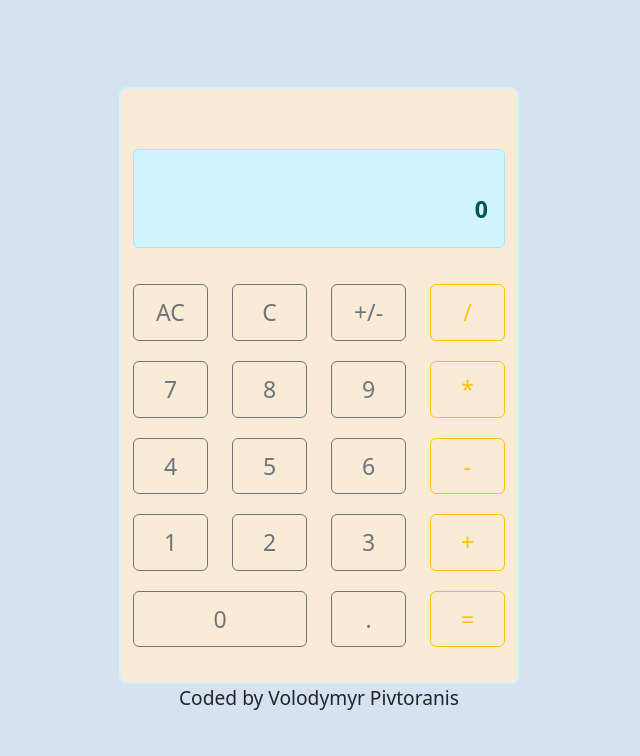
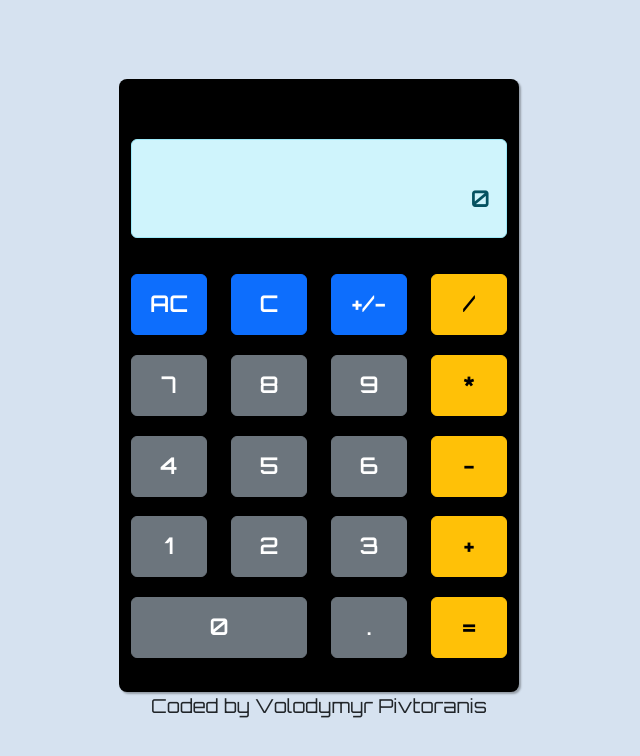
Before and after one commit to PivtoranisV/project-calculator, a plain HTML site: page index.html in a window 1280 px wide. Shown: the whole page, without its empty margins (321-961 px from the left). Drawn offline with nearby package versions, Linux system fonts and the light colour scheme.

Commit message:
Added btn 3D effect

```diff
--- a/index.html
+++ b/index.html
@@ -24,69 +24,69 @@
     </div>
     <div class="row">
       <div class="col">
-        <button type="button" class="btn btn-outline-secondary my-btn btn-clear">AC</button>
+        <button type="button" class="btn btn-primary my-btn btn-clear">AC</button>
       </div>
       <div class="col">
-        <button type="button" class="btn btn-outline-secondary my-btn btn-delete">C</button>
+        <button type="button" class="btn btn-primary my-btn btn-delete">C</button>
       </div>
       <div class="col">
-        <button type="button" class="btn btn-outline-secondary my-btn btn-sign">+/-</button>
+        <button type="button" class="btn btn-primary my-btn btn-sign">+/-</button>
       </div>
       <div class="col">
-        <button type="button" class="btn btn-outline-warning my-btn btn-operator" data-value="/">/</button>
+        <button type="button" class="btn btn-warning my-btn btn-operator" data-value="/">/</button>
       </div>
     </div>
     <div class="row">
       <div class="col">
-        <button type="button" class="btn btn-outline-secondary my-btn btn-num" data-value="7">7</button>
+        <button type="button" class="btn btn-secondary my-btn btn-num" data-value="7">7</button>
       </div>
       <div class="col">
-        <button type="button" class="btn btn-outline-secondary my-btn btn-num" data-value="8">8</button>
+        <button type="button" class="btn btn-secondary my-btn btn-num" data-value="8">8</button>
       </div>
       <div class="col">
-        <button type="button" class="btn btn-outline-secondary my-btn btn-num" data-value="9">9</button>
+        <button type="button" class="btn btn-secondary my-btn btn-num" data-value="9">9</button>
       </div>
       <div class="col">
-        <button type="button" class="btn btn-outline-warning my-btn btn-operator" data-value="*">*</button>
+        <button type="button" class="btn btn-warning my-btn btn-operator" data-value="*">*</button>
       </div>
     </div>
     <div class="row">
       <div class="col">
-        <button type="button" class="btn btn-outline-secondary my-btn btn-num" data-value="4">4</button>
+        <button type="button" class="btn btn-secondary my-btn btn-num" data-value="4">4</button>
       </div>
       <div class="col">
-        <button type="button" class="btn btn-outline-secondary my-btn btn-num" data-value="5">5</button>
+        <button type="button" class="btn btn-secondary my-btn btn-num" data-value="5">5</button>
       </div>
       <div class="col">
-        <button type="button" class="btn btn-outline-secondary my-btn btn-num" data-value="6">6</button>
+        <button type="button" class="btn btn-secondary my-btn btn-num" data-value="6">6</button>
       </div>
       <div class="col">
-        <button type="button" class="btn btn-outline-warning my-btn btn-operator" data-value="-">-</button>
+        <button type="button" class="btn btn-warning my-btn btn-operator" data-value="-">-</button>
       </div>
     </div>
     <div class="row">
       <div class="col">
-        <button type="button" class="btn btn-outline-secondary my-btn btn-num" data-value="1">1</button>
+        <button type="button" class="btn btn-secondary my-btn btn-num" data-value="1">1</button>
       </div>
       <div class="col">
-        <button type="button" class="btn btn-outline-secondary my-btn btn-num" data-value="2">2</button>
+        <button type="button" class="btn btn-secondary my-btn btn-num" data-value="2">2</button>
       </div>
       <div class="col">
-        <button type="button" class="btn btn-outline-secondary my-btn btn-num" data-value="3">3</button>
+        <button type="button" class="btn btn-secondary my-btn btn-num" data-value="3">3</button>
       </div>
       <div class="col">
-        <button type="button" class="btn btn-outline-warning my-btn btn-operator" data-value="+">+</button>
+        <button type="button" class="btn btn-warning my-btn btn-operator" data-value="+">+</button>
       </div>
     </div>
     <div class="row">
       <div class="col-6">
-        <button type="button" class="btn btn-outline-secondary my-btn btn-num" data-value="0">0</button>
+        <button type="button" class="btn btn-secondary my-btn btn-num" data-value="0">0</button>
       </div>
       <div class="col">
-        <button type="button" class="btn btn-outline-secondary my-btn btn-dot">.</button>
+        <button type="button" class="btn btn-secondary my-btn btn-dot">.</button>
       </div>
       <div class="col">
-        <button type="button" class="btn btn-outline-warning my-btn btn-result">=</button>
+        <button type="button" class="btn btn-warning my-btn btn-result">=</button>
       </div>
     </div>
   </main>
--- a/style.css
+++ b/style.css
@@ -1,3 +1,6 @@
+@import url('https://fonts.googleapis.com/css2?family=Orbitron:wght@400;600&display=swap');
+
+
 body {
   display: flex;
   flex-direction: column;
@@ -7,12 +10,13 @@ body {
   padding: 4px;
   background-color: hsl(212, 45%, 89%);
   font-size: larger;
+  font-family: 'Orbitron', sans-serif;
 }
 
 .container {
-  border: solid #cff4fc 2px;
+  box-shadow: 2px 2px 2px rgba(0, 0, 0, 0.3);
   border-radius: 8px;
-  background-color: antiquewhite;
+  background-color: rgb(0, 0, 0);
   max-width: 400px;
   padding-top: 60px;
   padding-bottom: 35px;
@@ -21,9 +25,17 @@ body {
 .my-btn {
   width: 100%;
   margin-top: 20px;
-  padding-top: 10px;
-  padding-bottom: 10px;
+  padding-top: 12px;
+  padding-bottom: 12px;
   font-size: larger;
+  font-weight: 600;
+  box-shadow: 2px 2px 2px rgba(0, 0, 0, 0.3);
+  transform: perspective(10px) rotateX(0deg);
+  transition: all 0.3s;
+}
+
+.my-btn:hover {
+  transform: perspective(30px) rotateX(5deg);
 }
 
 .input {
@@ -38,6 +50,6 @@ body {
 .result {
   margin: 0;
   padding: 5px 0;
-  font-weight: bold;
+  font-weight: 600;
   font-size: larger;
 }
```
